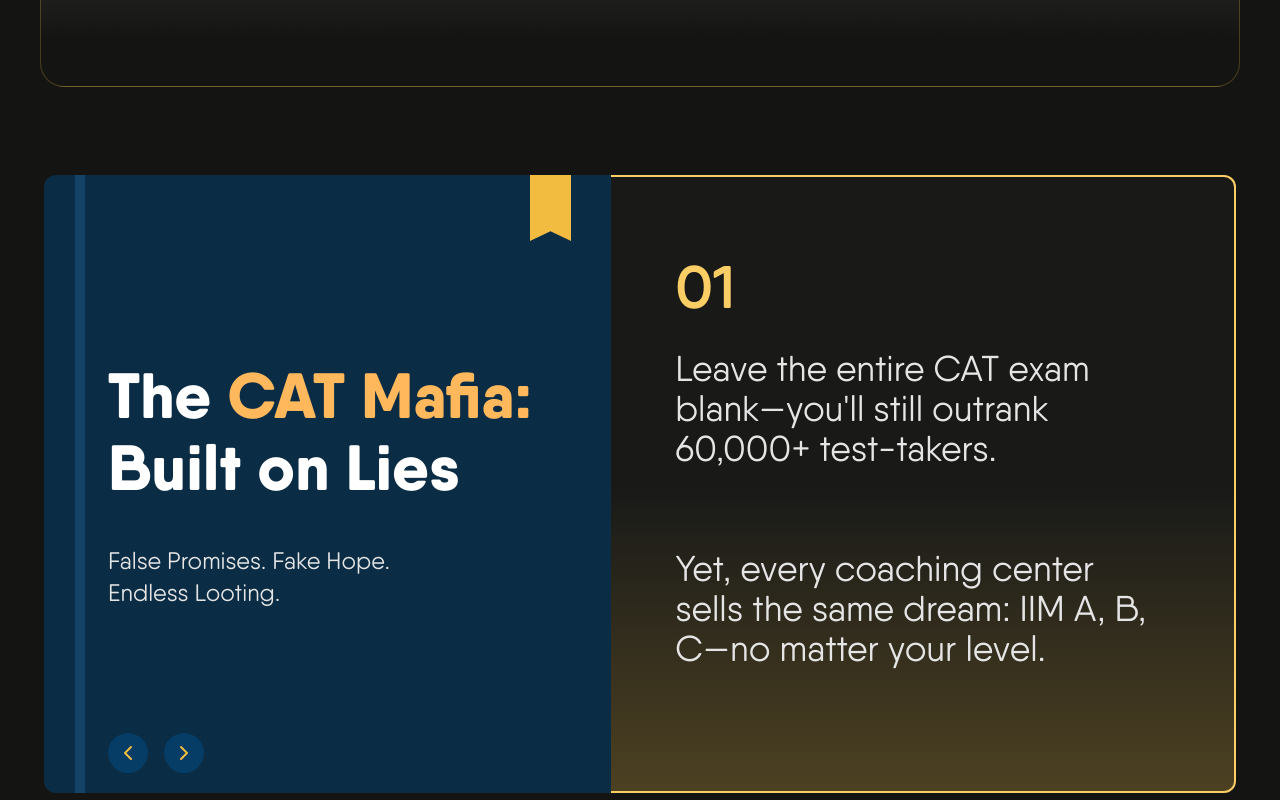
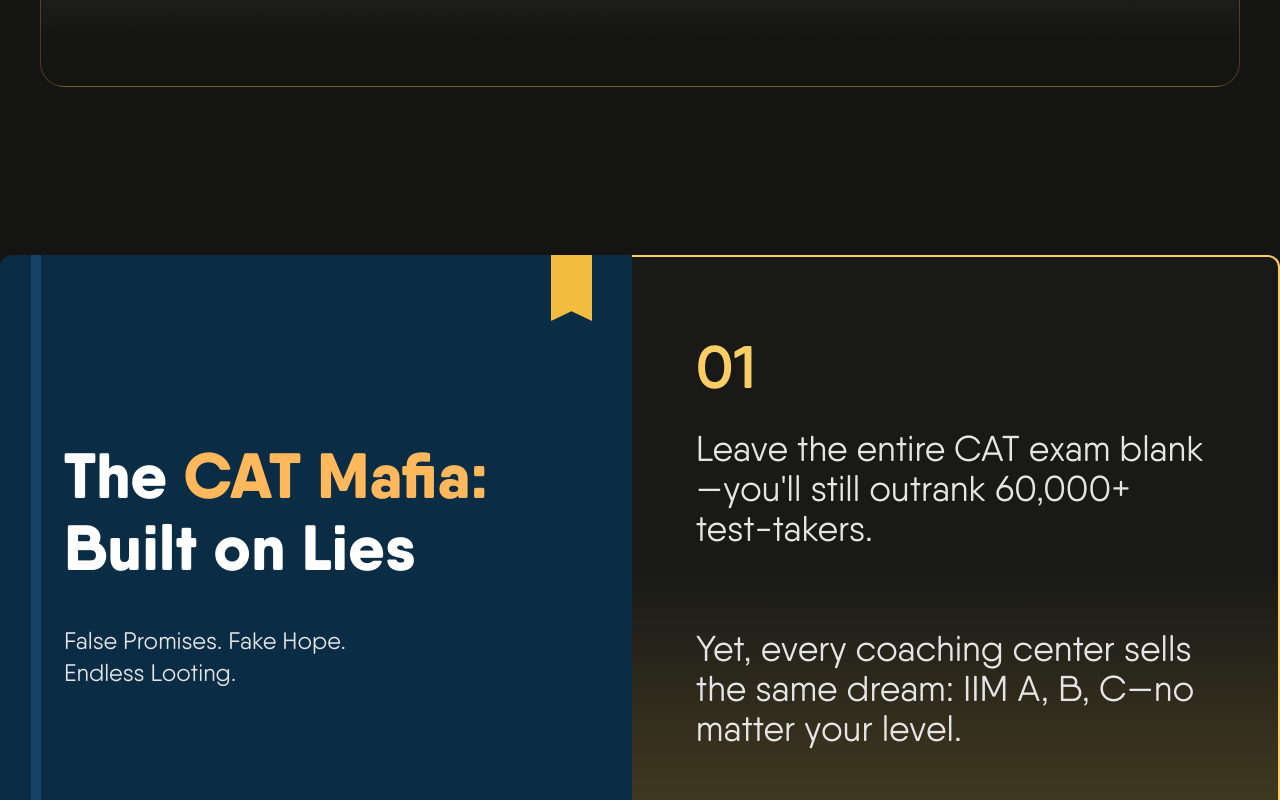
Before and after one commit to AESiR-0/mission-abc-new, a Next.js app: page / in a window 1280 px wide. Shown: the part 1060-1860 px from the top of the page. Built offline with nearby package versions, Linux system fonts and the light colour scheme; a web font is replaced by a local one.

Commit message:
fixed: margins

```diff
--- a/components/shared/MafiaCard.tsx
+++ b/components/shared/MafiaCard.tsx
@@ -39,11 +39,11 @@
   };
 
   return (
-    <div className="flex text-white min-h-screen w-full bg-[rgb(20,21,19)] justify-center items-center  sm:p-6  lg:pt-32">
+    <div className="flex text-white min-h-screen w-full bg-[rgb(20,21,19)] justify-center items-center    lg:pt-32">
       {/* Main Container */}
-      <div className="flex flex-col lg:flex-row w-full mx-5  gap-0 relative">
+      <div className="flex flex-col lg:flex-row w-full items-center justify-center  gap-0 relative">
         {/* Left Section */}
-        <div className="w-1/2 h-[500px] sm:h-[550px] md:h-[600px] lg:h-[778px] lg:-mt-[80px] relative">
+        <div className="w-1/2 h-[500px] sm:h-[550px] md:h-[600px] lg:h-[778px]  relative">
           {/* Vector 2520 - Hidden on mobile */}
           {/* <div className="hidden lg:block absolute w-[41px] h-[66px] left-[525px] top-0 bg-[rgba(241,188,64,1)] z-10" /> */}
           <div className="hidden lg:block absolute right-10 top-0 z-10">
@@ -92,7 +92,7 @@
         </div>
 
         {/* Right Section - Carousel */}
-        <div className="w-1/2 lg:w-[656.5px] h-[600px] sm:h-[550px] md:h-[600px] lg:h-[778px] lg:-mt-[80px] relative">
+        <div className="w-1/2 lg:w-[656.5px] h-[600px] sm:h-[550px] md:h-[600px] lg:h-[778px] relative">
           <div className="w-full h-full lg:h-[618px] rounded-b-[12px] lg:rounded-r-[12px] lg:rounded-bl-none relative bg-[rgba(29,30,28,0.6)] border-[rgba(251,206,101,1)] lg:border-r-2 lg:border-t-2 lg:border-b-2 overflow-hidden">
             {/* Bottom gradient overlay */}
             <div className="absolute inset-x-0 bottom-0 h-[200px] sm:h-[250px] lg:h-[300px]"
```
